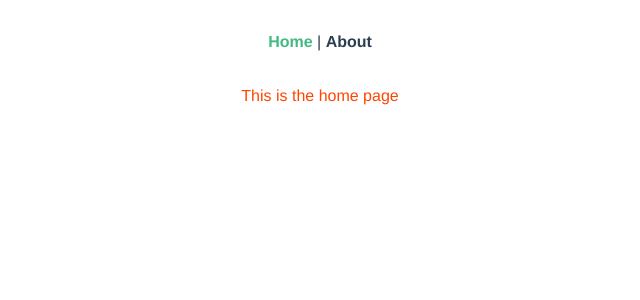
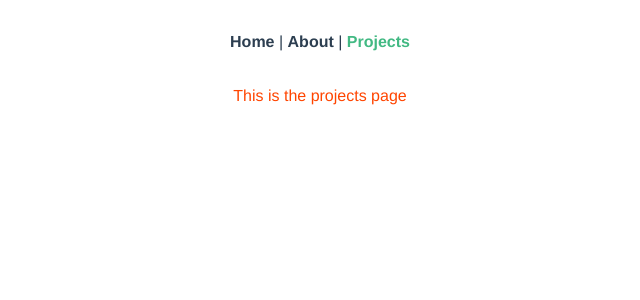
Before and after one commit to eclectic-coding/vue-chucksmith.dev, a Vue app: page /projects in a window 1280 px wide. Shown: the top 300 px of the page, without its empty margins (320-960 px from the left). Built offline with nearby package versions, Linux system fonts and the light colour scheme.

Commit message:
Clean up basic routes and DRY out Lazy load

```diff
--- a/src/App.vue
+++ b/src/App.vue
@@ -1,7 +1,8 @@
 <template>
   <div id="nav">
     <router-link to="/">Home</router-link> |
-    <router-link to="/about">About</router-link>
+    <router-link to="/about">About</router-link> |
+    <router-link to="/projects">Projects</router-link>
   </div>
   <router-view />
 </template>
--- a/src/router/index.js
+++ b/src/router/index.js
@@ -1,5 +1,10 @@
-import { createRouter, createWebHashHistory } from "vue-router";
+import { createRouter, createWebHistory } from "vue-router";
 import Home from "../views/Home.vue";
+import About from "../views/About.vue";
+
+function lazyload(view) {
+  return () => import(`@/views/${view}.vue`);
+}
 
 const routes = [
   {
@@ -10,16 +15,17 @@ const routes = [
   {
     path: "/about",
     name: "About",
-    // route level code-splitting
-    // this generates a separate chunk (about.[hash].js) for this route
-    // which is lazy-loaded when the route is visited.
-    component: () =>
-      import(/* webpackChunkName: "about" */ "../views/About.vue")
+    component: About
+  },
+  {
+    path: "/projects",
+    name: "Projects",
+    component: lazyload("Projects")
   }
 ];
 
 const router = createRouter({
-  history: createWebHashHistory(),
+  history: createWebHistory(process.env.BASE_URL),
   routes
 });
 
--- a/src/views/Home.vue
+++ b/src/views/Home.vue
@@ -1,9 +1,8 @@
 <template>
   <div class="home">
     <h1>
-    This is the home page
+      This is the home page
     </h1>
-
   </div>
 </template>
 
--- /dev/null
+++ b/src/views/Projects.vue
@@ -0,0 +1,5 @@
+<template>
+  <div class="projects">
+    <h1>This is the projects page</h1>
+  </div>
+</template>
```
